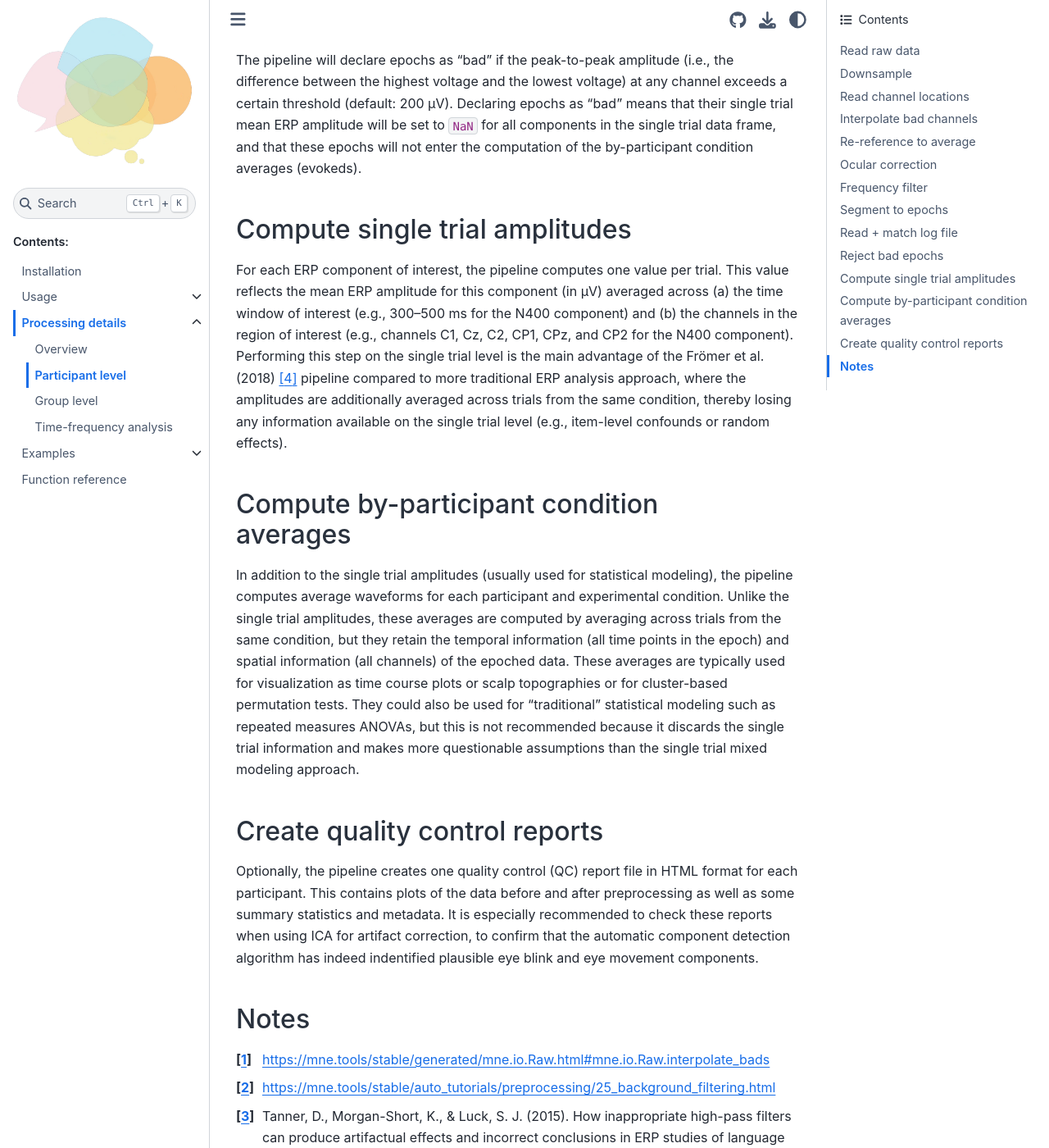
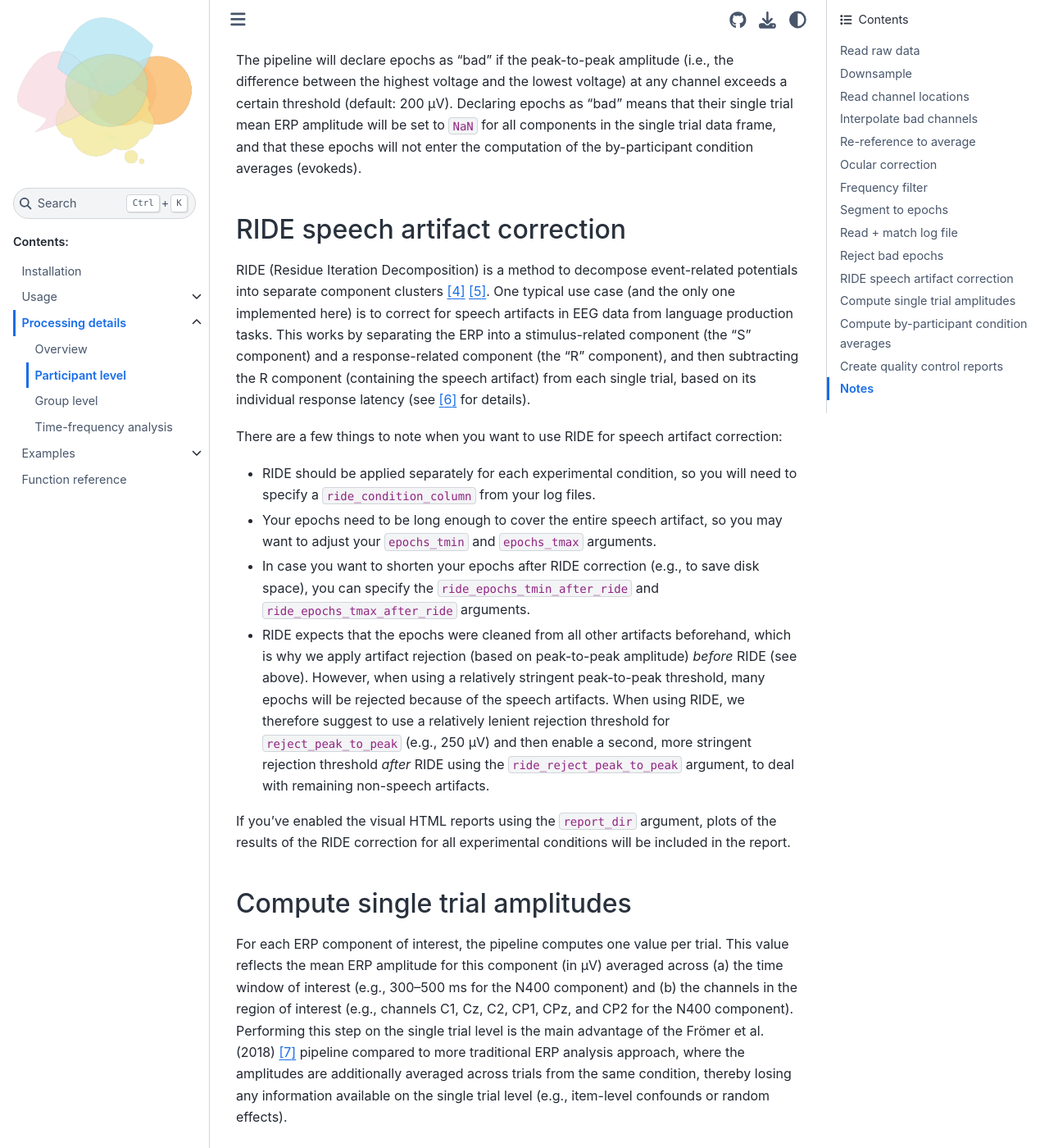
Before and after one commit to alexenge/hu-neuro-pipeline, a Sphinx documentation site: the page built from doc/source/processing_participant.rst, in a window 1280 px wide and 1400 px high, scrolled down 2719 px. Shown: the whole window at 82% size. Built offline with Sphinx 7.4.7 and the Sphinx Book theme 1.1.4, drawn with Linux system fonts in a browser that asks for light colours; pages that are not in the unit, such as notebooks, are missing from menus; the version number could not be read and is left out; some of the changed text lies outside the part shown.

Commit message:
Add detailed description for RIDE to docs

```diff
--- a/doc/source/processing_participant.rst
+++ b/doc/source/processing_participant.rst
@@ -75,6 +75,25 @@ Reject bad epochs
 The pipeline will declare epochs as "bad" if the peak-to-peak amplitude (i.e., the difference between the highest voltage and the lowest voltage) at any channel exceeds a certain threshold (default: 200 µV).
 Declaring epochs as "bad" means that their single trial mean ERP amplitude will be set to ``NaN`` for all components in the single trial data frame, and that these epochs will not enter the computation of the by-participant condition averages (evokeds).
 
+RIDE speech artifact correction
+-------------------------------
+
+RIDE (Residue Iteration Decomposition) is a method to decompose event-related potentials into separate component clusters [#]_ [#]_.
+One typical use case (and the only one implemented here) is to correct for speech artifacts in EEG data from language production tasks.
+This works by separating the ERP into a stimulus-related component (the "S" component) and a response-related component (the "R" component), and then subtracting the R component (containing the speech artifact) from each single trial, based on its individual response latency (see [#]_ for details).
+
+There are a few things to note when you want to use RIDE for speech artifact correction:
+
+* RIDE should be applied separately for each experimental condition, so you will need to specify a ``ride_condition_column`` from your log files.
+
+* Your epochs need to be long enough to cover the entire speech artifact, so you may want to adjust your ``epochs_tmin`` and ``epochs_tmax`` arguments.
+
+* In case you want to shorten your epochs after RIDE correction (e.g., to save disk space), you can specify the ``ride_epochs_tmin_after_ride`` and ``ride_epochs_tmax_after_ride`` arguments.
+
+* RIDE expects that the epochs were cleaned from all other artifacts beforehand, which is why we apply artifact rejection (based on peak-to-peak amplitude) *before* RIDE (see above). However, when using a relatively stringent peak-to-peak threshold, many epochs will be rejected because of the speech artifacts. When using RIDE, we therefore suggest to use a relatively lenient rejection threshold for ``reject_peak_to_peak`` (e.g., 250 µV) and then enable a second, more stringent rejection threshold *after* RIDE using the ``ride_reject_peak_to_peak`` argument, to deal with remaining non-speech artifacts.
+
+If you've enabled the visual HTML reports using the ``report_dir`` argument, plots of the results of the RIDE correction for all experimental conditions will be included in the report.
+
 Compute single trial amplitudes
 -------------------------------
 
@@ -103,4 +122,7 @@ Notes
 .. [#] https://mne.tools/stable/generated/mne.io.Raw.html#mne.io.Raw.interpolate_bads
 .. [#] https://mne.tools/stable/auto_tutorials/preprocessing/25_background_filtering.html
 .. [#] Tanner, D., Morgan-Short, K., & Luck, S. J. (2015). How inappropriate high-pass filters can produce artifactual effects and incorrect conclusions in ERP studies of language and cognition. *Psychophysiology*, 52(8), 997–1009. https://doi.org/10.1111/psyp.12437
+.. [#] Ouyang, G., Herzmann, G., Zhou, C., & Sommer, W. (2011). Residue iteration decomposition (RIDE): A new method to separate ERP components on the basis of latency variability in single trials. *Psychophysiology*, 48(12), 1631–1647. https://doi.org/10.1111/j.1469-8986.2011.01269.x
+.. [#] Ouyang, G., Sommer, W., & Zhou, C. (2015). A toolbox for residue iteration decomposition (RIDE)—A method for the decomposition, reconstruction, and single trial analysis of event related potentials. *Journal of Neuroscience Methods*, 250, 7–21. https://doi.org/10.1016/j.jneumeth.2014.10.009
+.. [#] Ouyang, G., Sommer, W., Zhou, C., Aristei, S., Pinkpank, T., & Abdel Rahman, R. (2016). Articulation artifacts during overt language production in event-related brain potentials: Description and correction. *Brain Topography*, 29(6), 791–813. https://doi.org/10.1007/s10548-016-0515-1
 .. [#] Frömer, R., Maier, M., & Abdel Rahman, R. (2018). Group-level EEG-processing pipeline for flexible single trial-based analyses including linear mixed models. *Frontiers in Neuroscience*, 12, 48. https://doi.org/10.3389/fnins.2018.00048
```
